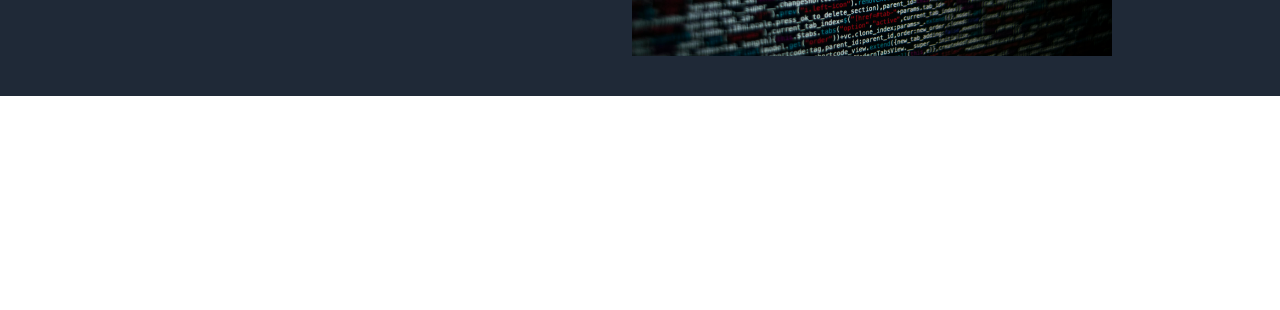
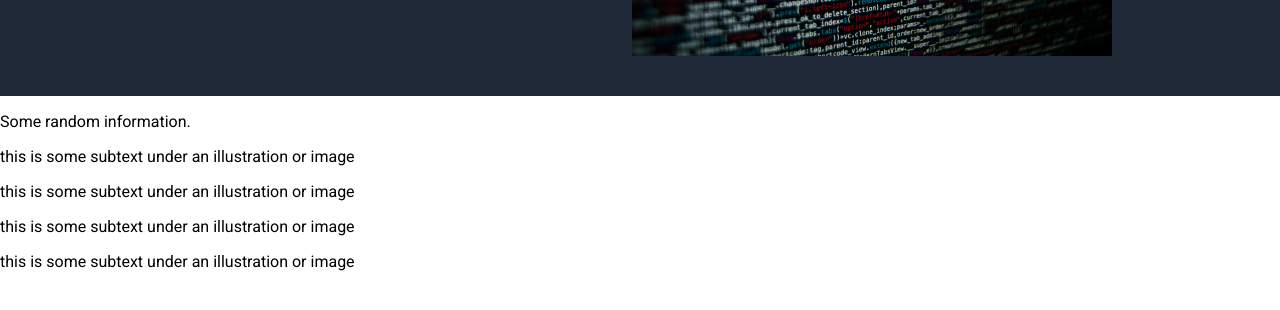
Before and after one commit to TheDodoDev/odin-website, a plain HTML site: page index.html in a window 1280 px wide. Shown: the part 404-714 px from the top of the page. Drawn offline with Linux system fonts and the light colour scheme.

Commit message:
feat: Add HTML for information section

```diff
--- a/index.html
+++ b/index.html
@@ -24,5 +24,25 @@
         </div>
         <img src="img/pexels-markusspiske-4383298.jpg">
     </div>
+
+    <div class="info">
+        <p class="info-header">Some random information.</p>
+        <div class="info-container">
+            <div class="box"></div>
+            <p class="info-subtext">this is some subtext under an illustration or image</p>
+        </div>
+        <div class="info-container">
+            <div class="box"></div>
+            <p class="info-subtext">this is some subtext under an illustration or image</p>
+        </div>
+        <div class="info-container">
+            <div class="box"></div>
+            <p class="info-subtext">this is some subtext under an illustration or image</p>
+        </div>
+        <div class="info-container">
+            <div class="box"></div>
+            <p class="info-subtext">this is some subtext under an illustration or image</p>
+        </div>
+    </div>
 </body>
 </html>
```
